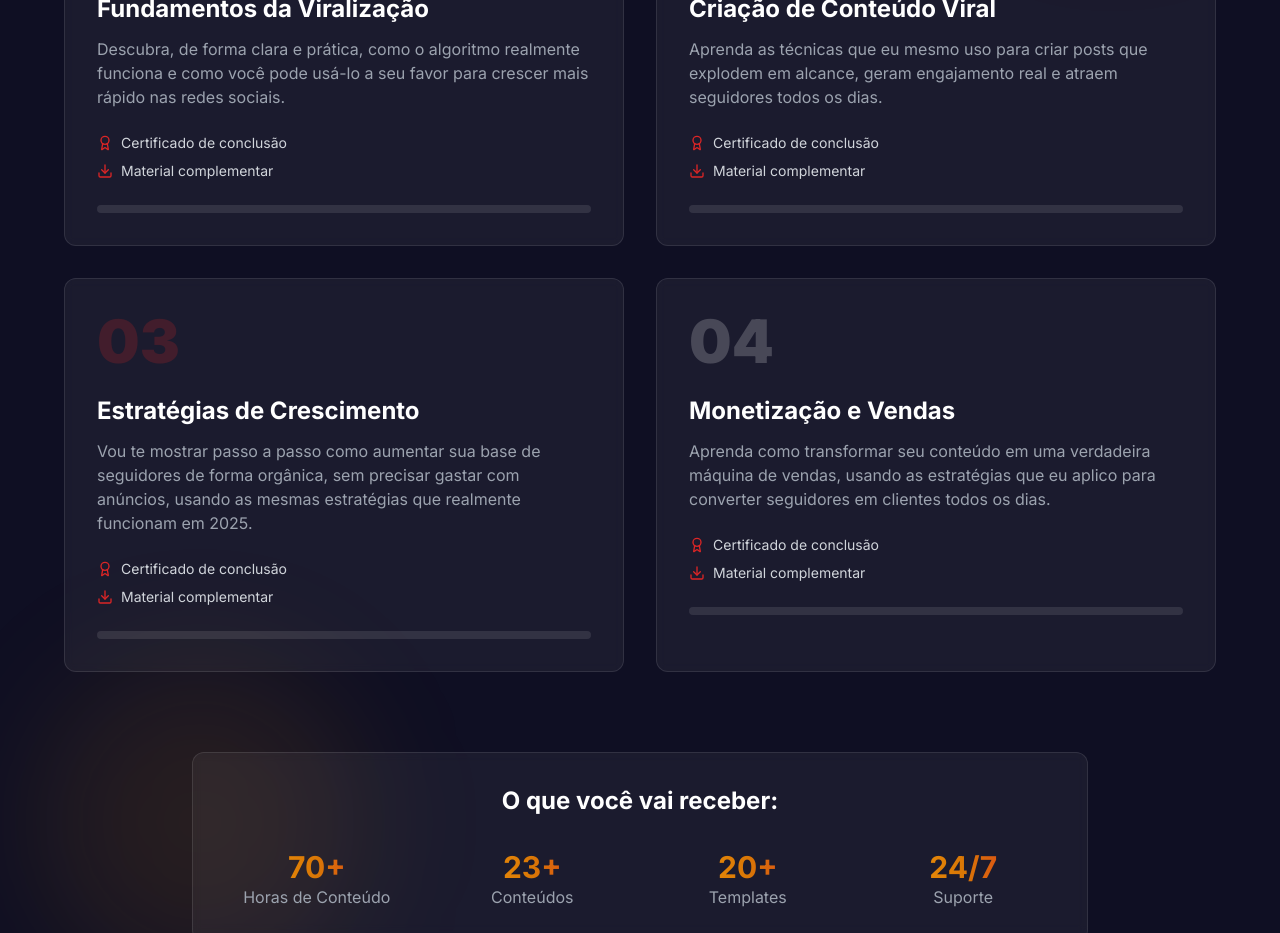
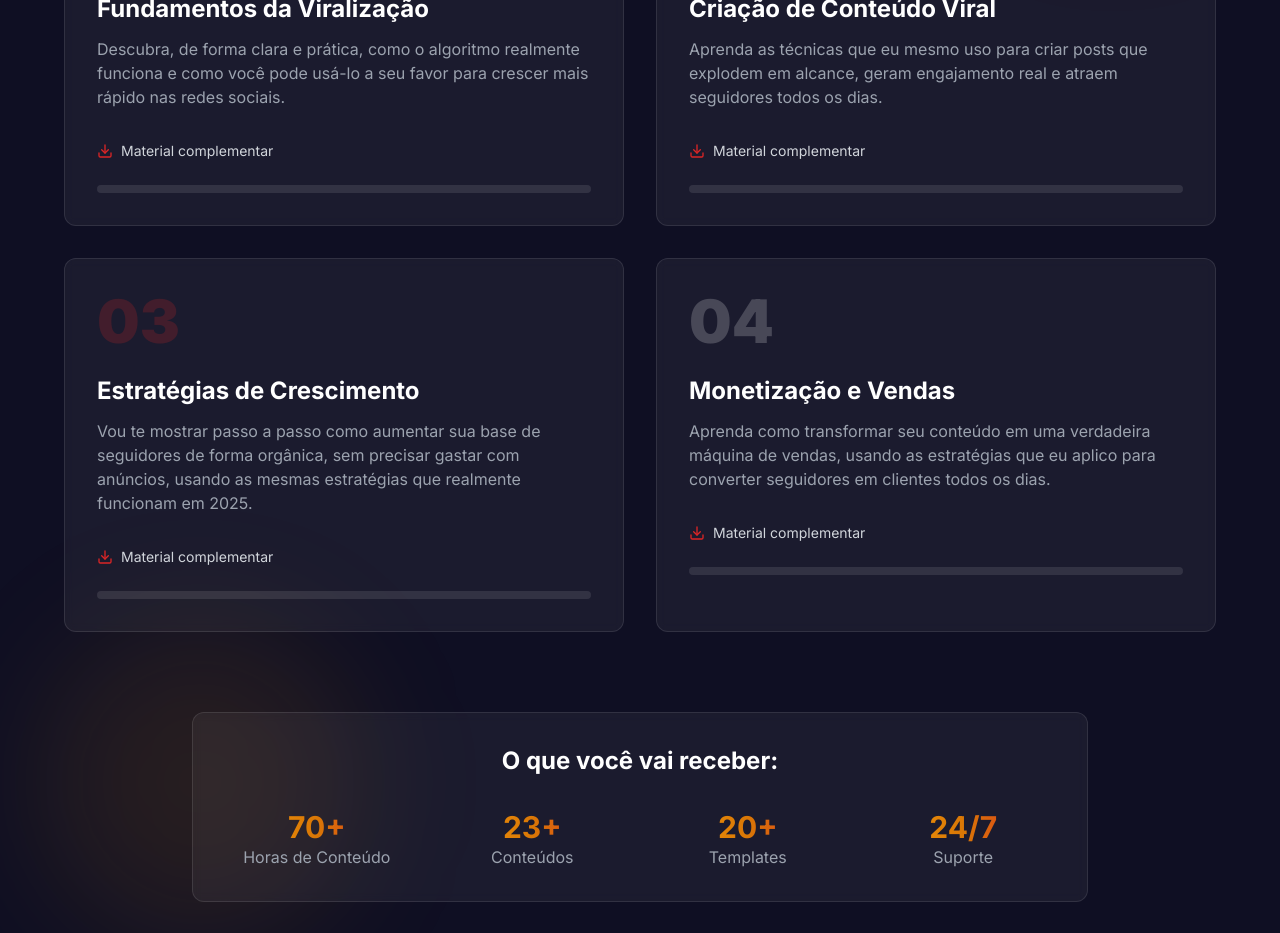
Before and after one commit to Luck660/viral-vibe-landing, a React (Vite) app: page / in a window 1280 px wide. Shown: the part 3020-3953 px from the top of the page. Built offline with nearby package versions, Linux system fonts and the light colour scheme.

Commit message:
Visual edit in Lovable
Edited UI in Lovable

```diff
--- a/src/components/ModulesSection.tsx
+++ b/src/components/ModulesSection.tsx
@@ -76,8 +76,8 @@ const ModulesSection = () => {
               {/* Module Features */}
               <div className="space-y-2 mb-4 md:mb-6">
                 <div className="flex items-center text-gray-300">
-                  <Award className="w-3 md:w-4 h-3 md:h-4 text-brand-red mr-2" />
-                  <span className="text-xs md:text-sm">Certificado de conclusão</span>
+
+
                 </div>
                 <div className="flex items-center text-gray-300">
                   <Download className="w-3 md:w-4 h-3 md:h-4 text-brand-red mr-2" />
```
